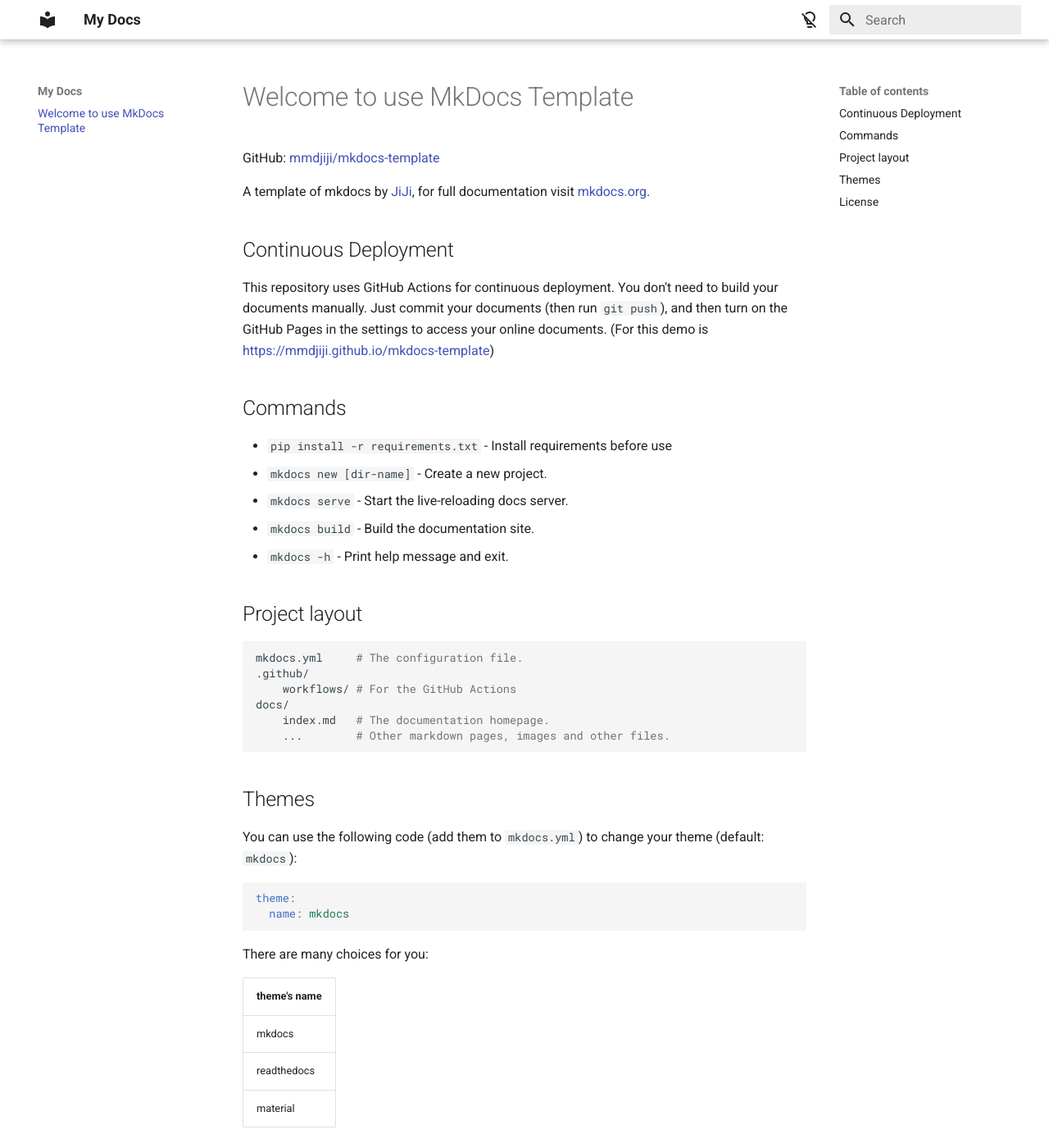
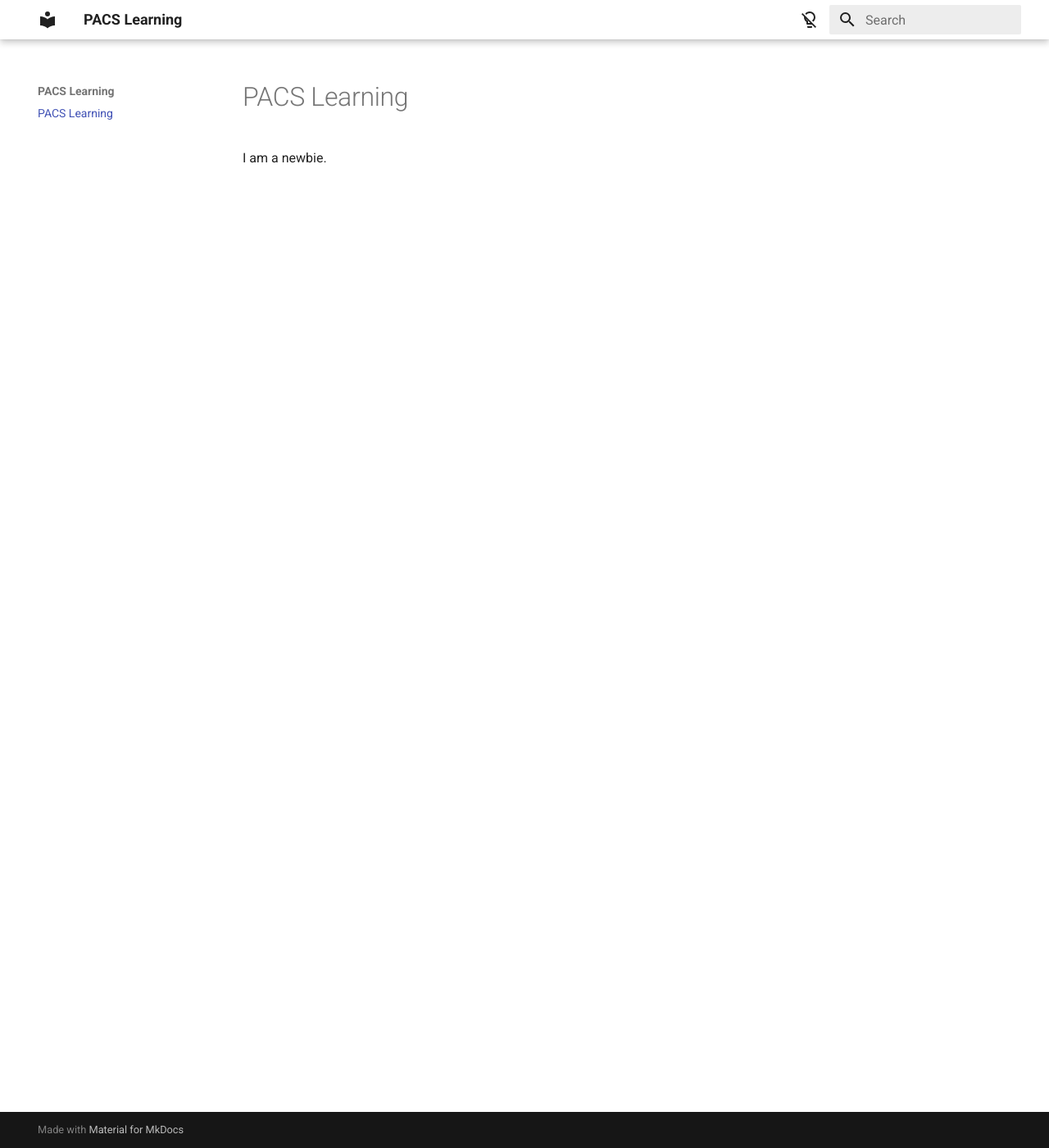
Before and after one commit to mmdjiji/pacs-learning, an MkDocs documentation site: the page built from docs/index.md, in a window 1280 px wide and 1400 px high. Shown: the whole window at 82% size. Built offline with MkDocs 1.6.1 and Material for MkDocs 9.7.7, drawn with Linux system fonts in a browser that asks for light colours; some of the changed text lies outside the part shown.

Commit message:
Initial commit

````diff
--- a/docs/index.md
+++ b/docs/index.md
@@ -1,46 +1,3 @@
-# Welcome to use MkDocs Template
+# PACS Learning
 
-GitHub: [mmdjiji/mkdocs-template](https://github.com/mmdjiji/mkdocs-template)
-
-A template of mkdocs by [JiJi](https://mmdjiji.com), for full documentation visit [mkdocs.org](https://www.mkdocs.org).
-
-## Continuous Deployment
-This repository uses GitHub Actions for continuous deployment. You don't need to build your documents manually. Just commit your documents (then run `git push`), and then turn on the GitHub Pages in the settings to access your online documents. (For this demo is [https://mmdjiji.github.io/mkdocs-template](https://mmdjiji.github.io/mkdocs-template))
-
-## Commands
-
-* `pip install -r requirements.txt` - Install requirements before use
-* `mkdocs new [dir-name]` - Create a new project.
-* `mkdocs serve` - Start the live-reloading docs server.
-* `mkdocs build` - Build the documentation site.
-* `mkdocs -h` - Print help message and exit.
-
-## Project layout
-```bash
-mkdocs.yml     # The configuration file.
-.github/
-    workflows/ # For the GitHub Actions
-docs/
-    index.md   # The documentation homepage.
-    ...        # Other markdown pages, images and other files.
-```
-
-## Themes
-You can use the following code (add them to `mkdocs.yml`) to change your theme (default: `mkdocs`):
-```yaml
-theme:
-  name: mkdocs
-```
-
-There are many choices for you:
-
-|theme's name|
-|-|
-|mkdocs|
-|readthedocs|
-|material|
-
-Of course, I would like to use `material` theme because of its simple and elegant.
-
-## License
-Follow [mkdocs/mkdocs](https://github.com/mkdocs/mkdocs), use [BSD-2-Clause](LICENSE).
+I am a newbie.
--- a/mkdocs.yml
+++ b/mkdocs.yml
@@ -1,4 +1,4 @@
-site_name: My Docs
+site_name: PACS Learning
 theme:
   name: material
   palette:
````
Also changed, not shown: README.md (+2 -45 lines), 1 other file.
